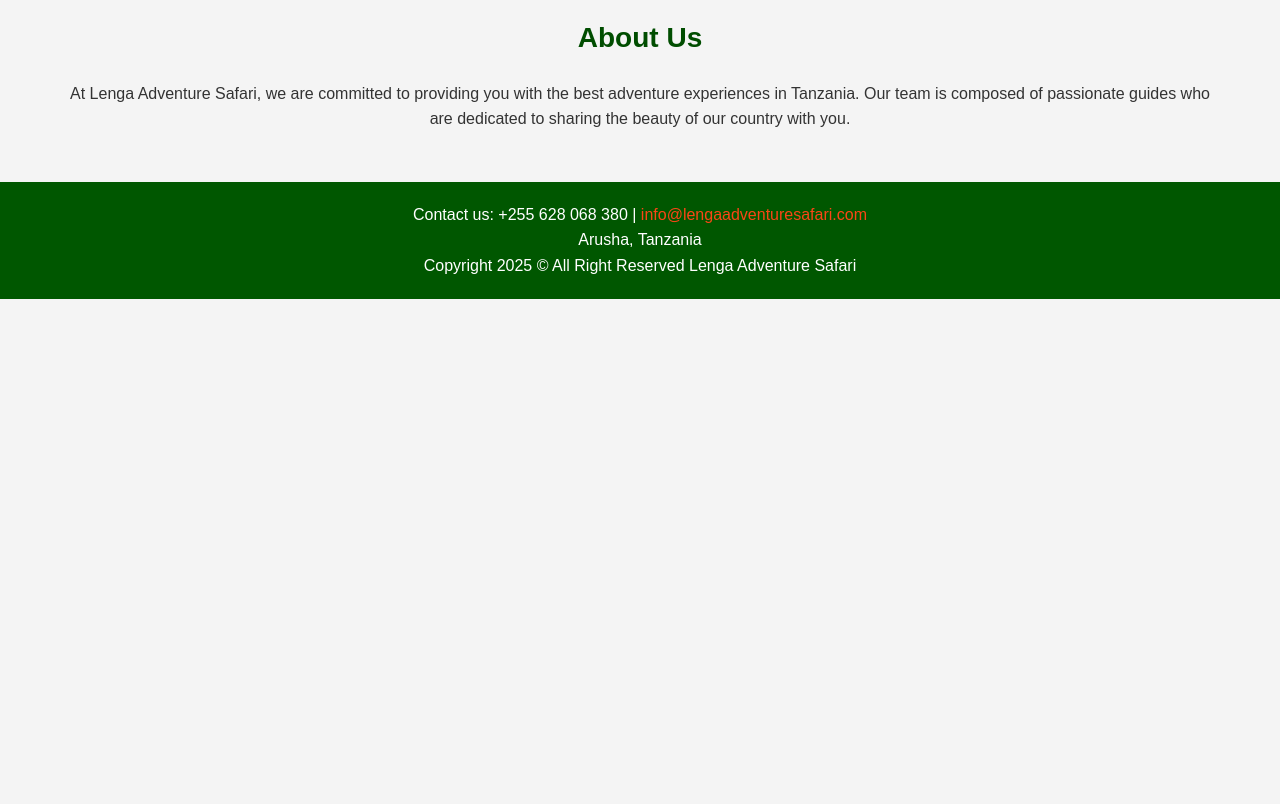
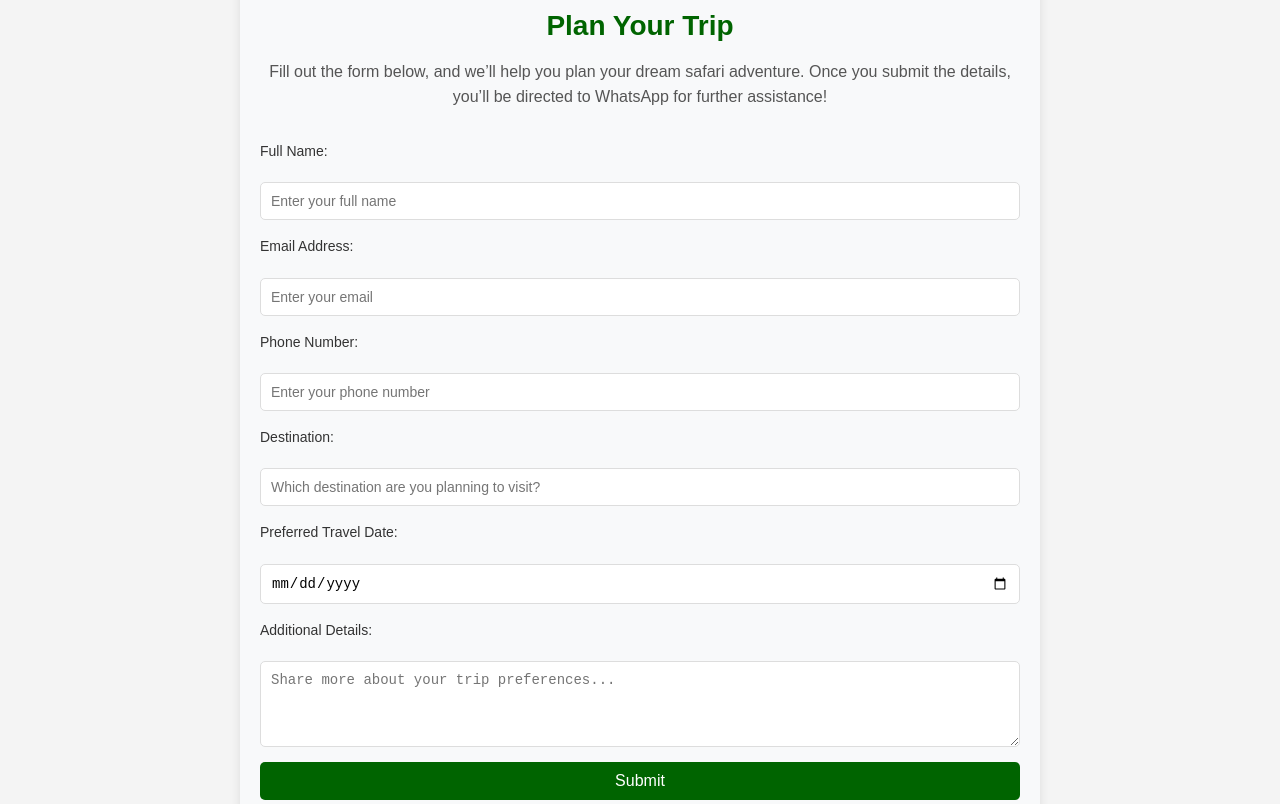
Before and after one commit to yhackerxl/Lengasafari, a plain HTML site: page index.html in a window 1280 px wide. Shown: the part 1579-2383 px from the top of the page. Before the commit the page ends 1878 px from the top, so only its background shows below. Drawn offline with Linux system fonts and the light colour scheme.

Commit message:
Update index.html

```diff
--- a/index.html
+++ b/index.html
@@ -77,7 +77,7 @@
             text-align: center;
             color: white;
             padding: 100px 20px;
-            background-image: url('lenga.png'); /* Background Image */
+            background-image: url('leg.jpg'); /* Background Image */
             background-size: cover;
             background-position: center;
             box-shadow: inset 0 0 10px rgba(0, 0, 0, 0.5);
@@ -195,6 +195,71 @@
                 display: none; /* Hide mobile menu by default */
             }
         }
+
+        #plan-your-trip {
+    background-color: #f8f9fa;
+    padding: 40px 20px;
+    text-align: center;
+    margin: 30px auto;
+    max-width: 800px;
+    border-radius: 10px;
+    box-shadow: 0 4px 10px rgba(0, 0, 0, 0.1);
+}
+
+#plan-your-trip h2 {
+    font-size: 28px;
+    color: #006400; /* Dark Green */
+    margin-bottom: 10px;
+}
+
+#plan-your-trip p {
+    font-size: 16px;
+    margin-bottom: 30px;
+    color: #555;
+}
+
+#plan-your-trip form {
+    display: flex;
+    flex-direction: column;
+    gap: 15px;
+}
+
+#plan-your-trip label {
+    font-size: 14px;
+    text-align: left;
+    margin-bottom: 5px;
+    color: #333;
+}
+
+#plan-your-trip input,
+#plan-your-trip textarea {
+    width: 100%;
+    padding: 10px;
+    font-size: 14px;
+    border: 1px solid #ddd;
+    border-radius: 5px;
+    outline: none;
+}
+
+#plan-your-trip input:focus,
+#plan-your-trip textarea:focus {
+    border-color: #006400; /* Dark Green */
+}
+
+#plan-your-trip .submit-button {
+    background-color: #006400; /* Dark Green */
+    color: white;
+    padding: 10px 20px;
+    font-size: 16px;
+    border: none;
+    border-radius: 5px;
+    cursor: pointer;
+    transition: background-color 0.3s ease;
+}
+
+#plan-your-trip .submit-button:hover {
+    background-color: #004d00; /* Darker Green */
+}
     </style>
     <script>
         function toggleMenu() {
@@ -236,6 +301,7 @@
     </div>
 
     <!-- Popular Tours Section -->
+<!-- Popular Tours Section -->
 <section id="safari">
     <h2 class="section-title">Discover Our Popular Tours</h2>
     <div class="cards-container">
@@ -244,7 +310,7 @@
             <div class="card-content">
                 <h3 class="card-title">6 Days Tanzania Migration Safari</h3>
                 <p class="card-desc">Explore the wonders of the Great Migration in Serengeti.</p>
-                    <a href="#" class="button">Book Now</a>
+                <a href="https://wa.me/255614197177?text=I%20am%20interested%20in%20the%206%20Days%20Tanzania%20Migration%20Safari" class="button" target="_blank">Book Now</a>
             </div>
         </div>
         <div class="card">
@@ -252,54 +318,104 @@
             <div class="card-content">
                 <h3 class="card-title">7 Days Mid Luxury Safari</h3>
                 <p class="card-desc">Immerse yourself in luxury while exploring Tanzania's wild.</p>
-                    <a href="#" class="button">Book Now</a>
+                <a href="https://wa.me/255614197177?text=I%20am%20interested%20in%20the%207%20Days%20Mid%20Luxury%20Safari" class="button" target="_blank">Book Now</a>
             </div>
         </div>
         <div class="card">
-                <img src="b.jpg" alt="Tour 2">
+            <img src="ng.jpg" alt="Tour 3">
             <div class="card-content">
-                    <h3 class="card-title">7 Days Mid Luxury Safari</h3>
-                    <p class="card-desc">Immerse yourself in luxury while exploring Tanzania's wild.</p>
-                    <a href="#" class="button">Book Now</a>
+                <h3 class="card-title">3 Days Ngorongoro Crater Tour</h3>
+                <p class="card-desc">Witness the beauty of the Ngorongoro Crater, a world heritage site.</p>
+                <a href="https://wa.me/255614197177?text=I%20am%20interested%20in%20the%203%20Days%20Ngorongoro%20Crater%20Tour" class="button" target="_blank">Book Now</a>
             </div>
         </div>
         <div class="card">
-                <img src="b.jpg" alt="Tour 2">
+            <img src="tar.jpg" alt="Tour 4">
             <div class="card-content">
-                    <h3 class="card-title">7 Days Mid Luxury Safari</h3>
-                    <p class="card-desc">Immerse yourself in luxury while exploring Tanzania's wild.</p>
-                    <a href="#" class="button">Book Now</a>
+                <h3 class="card-title">4 Days Tarangire and Manyara Safari</h3>
+                <p class="card-desc">Experience breathtaking wildlife in two of Tanzania's iconic parks.</p>
+                <a href="https://wa.me/255614197177?text=I%20am%20interested%20in%20the%204%20Days%20Tarangire%20and%20Manyara%20Safari" class="button" target="_blank">Book Now</a>
             </div>
         </div>
         <div class="card">
-                <img src="b.jpg" alt="Tour 3">
+            <img src="z.jpg" alt="Tour 5">
             <div class="card-content">
                 <h3 class="card-title">5 Days Zanzibar Beach Holiday</h3>
                 <p class="card-desc">Relax on Zanzibar's pristine beaches and crystal-clear waters.</p>
-                    <a href="#" class="button">Book Now</a>
+                <a href="https://wa.me/255614197177?text=I%20am%20interested%20in%20the%205%20Days%20Zanzibar%20Beach%20Holiday" class="button" target="_blank">Book Now</a>
             </div>
         </div>
         <div class="card">
-                <img src="m.jpg" alt="Tour 4">
+            <img src="m.jpg" alt="Tour 6">
             <div class="card-content">
                 <h3 class="card-title">8 Days Machame Route</h3>
                 <p class="card-desc">Challenge yourself to conquer Kilimanjaro's famous Machame route.</p>
-                    <a href="#" class="button">Book Now</a>
+                <a href="https://wa.me/255614197177?text=I%20am%20interested%20in%20the%208%20Days%20Machame%20Route" class="button" target="_blank">Book Now</a>
             </div>
         </div>
     </div>
-
 </section>
 
+
+<section id="plan-your-trip">
+    <h2>Plan Your Trip</h2>
+    <p>Fill out the form below, and we’ll help you plan your dream safari adventure. Once you submit the details, you’ll be directed to WhatsApp for further assistance!</p>
+    <form id="trip-form" onsubmit="redirectToWhatsApp(event)">
+        <label for="name">Full Name:</label>
+        <input type="text" id="name" name="name" placeholder="Enter your full name" required>
+
+        <label for="email">Email Address:</label>
+        <input type="email" id="email" name="email" placeholder="Enter your email" required>
+
+        <label for="phone">Phone Number:</label>
+        <input type="tel" id="phone" name="phone" placeholder="Enter your phone number" required>
+
+        <label for="destination">Destination:</label>
+        <input type="text" id="destination" name="destination" placeholder="Which destination are you planning to visit?" required>
+
+        <label for="travel-date">Preferred Travel Date:</label>
+        <input type="date" id="travel-date" name="travel-date" required>
+
+        <label for="message">Additional Details:</label>
+        <textarea id="message" name="message" rows="4" placeholder="Share more about your trip preferences..."></textarea>
+
+        <button type="submit" class="submit-button">Submit</button>
+    </form>
+</section>
 <!-- About Section -->
     <section id="about">
         <h2 class="section-title">About Us</h2>
         <p style="text-align: center;">At Lenga Adventure Safari, we are committed to providing you with the best adventure experiences in Tanzania. Our team is composed of passionate guides who are dedicated to sharing the beauty of our country with you.</p>
     </section>
+<script>
+    function redirectToWhatsApp(event) {
+        event.preventDefault();
 
+        const name = document.getElementById('name').value;
+        const email = document.getElementById('email').value;
+        const phone = document.getElementById('phone').value;
+        const destination = document.getElementById('destination').value;
+        const travelDate = document.getElementById('travel-date').value;
+        const message = document.getElementById('message').value;
+
+        const whatsappMessage = `
+Hello, I would like to plan a trip with Lenga Adventure Safari.
+Here are my details:
+- Name: ${name}
+- Email: ${email}
+- Phone: ${phone}
+- Destination: ${destination}
+- Travel Date: ${travelDate}
+- Additional Details: ${message}
+`;
+
+        const whatsappUrl = `https://wa.me/255614197177?text=${encodeURIComponent(whatsappMessage)}`;
+        window.open(whatsappUrl, '_blank');
+    }
+</script>
     <!-- Footer -->
     <footer id="contact">
-        <p>Contact us: +255 628 068 380 | <a href="mailto:info@lengaadventuresafari.com">info@lengaadventuresafari.com</a></p>
+        <p>Contact us: +255 614 197 177 | <a href="mailto:info@lengaadventuresafari.com">info@lengaadventuresafari.com</a></p>
         <p>Arusha, Tanzania</p>
         <p>Copyright 2025 © All Right Reserved Lenga Adventure Safari</p>
     </footer>
```
Lines whose indentation alone changed are shown as unchanged.
